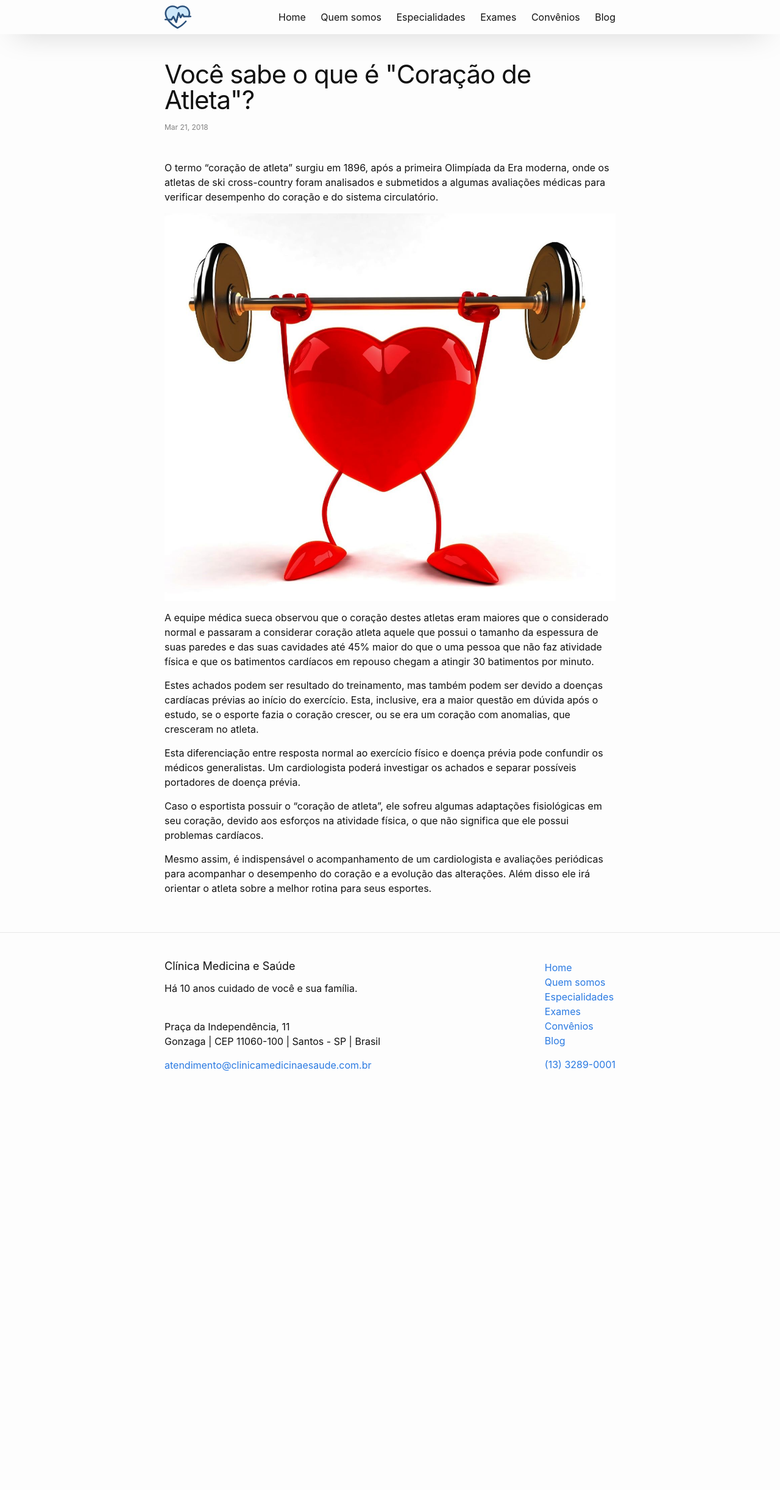
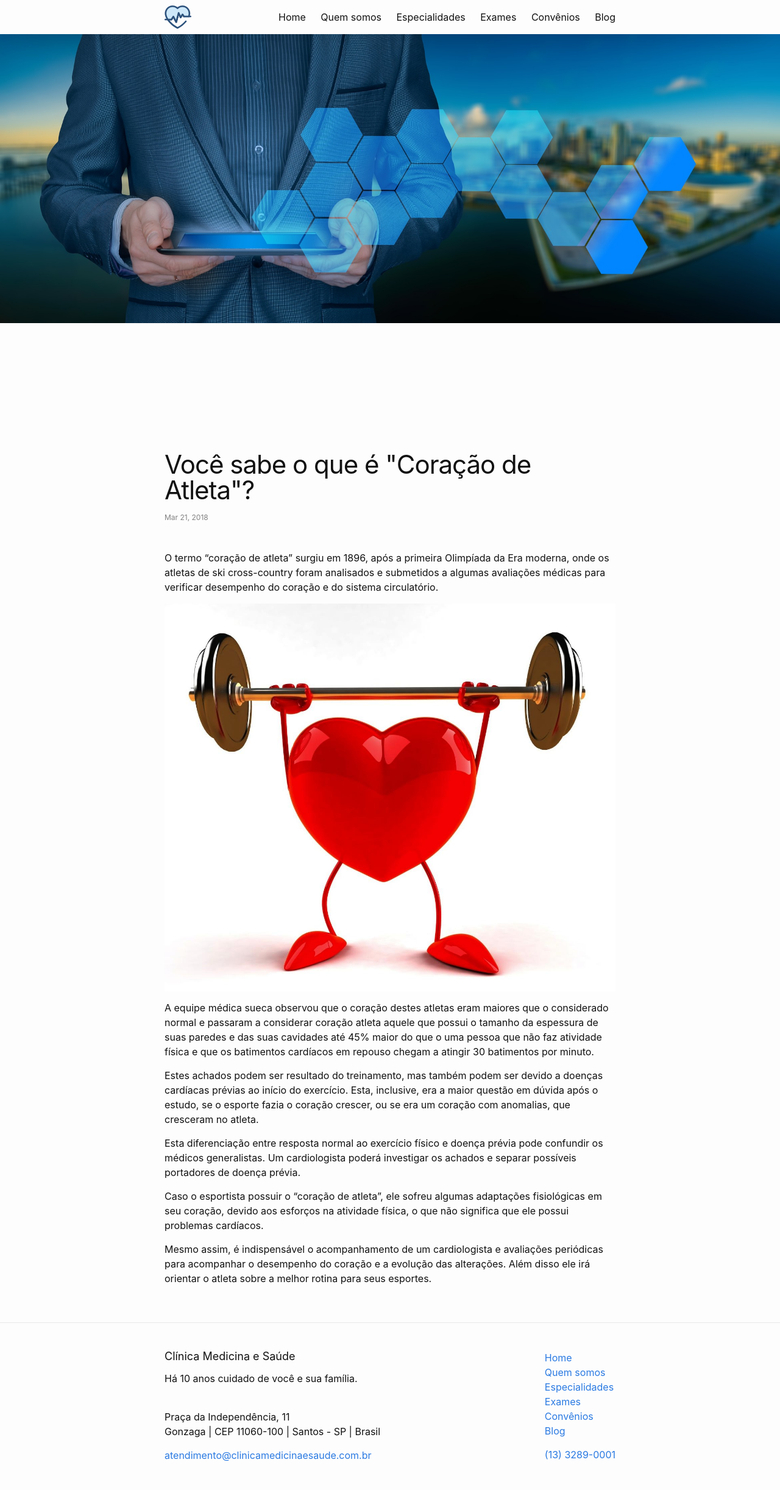
Before and after one commit to CopaTecnologia/medicinaesaude, a Jekyll site: the page built from _posts/2018-03-21-post-de-exemplo.markdown, in a window 1280 px wide. Shown: the whole page at 61% size. Built offline with Jekyll 4.4.1, drawn with Linux system fonts in a browser that asks for light colours; before the commit the page ends 1804 px from its top, so only the background shows below that.

Commit message:
Updated Post De Exemplo

```diff
--- a/_posts/2018-03-21-post-de-exemplo.markdown
+++ b/_posts/2018-03-21-post-de-exemplo.markdown
@@ -1,6 +1,7 @@
 ---
 title: Você sabe o que é "Coração de Atleta"?
 date: 2018-03-21 00:00:00 -03:00
+cover_image: "/uploads/businessman-3213659_1920.jpg"
 ---
 
 O termo “coração de atleta” surgiu em 1896, após a primeira Olimpíada da Era moderna, onde os atletas de ski cross-country foram analisados e submetidos a algumas avaliações médicas para verificar desempenho do coração e do sistema circulatório.
```
